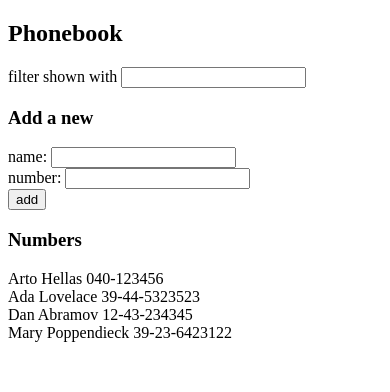
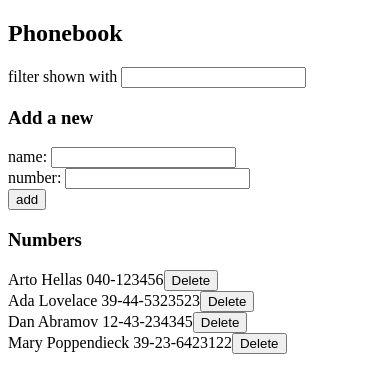
Before and after one commit to dancar528/fullStackOpen_Helsinki_U, a React (Create React App) app in the folder part2/forms/: page / in a window 390 px wide. Shown: the top 392 px of the page. Built offline with nearby package versions, Linux system fonts and the light colour scheme; data requests are answered from the project's data file.

Commit message:
2.17: Phonebook step9

```diff
--- a/part2/forms/src/components/App.js
+++ b/part2/forms/src/components/App.js
@@ -38,7 +38,6 @@ const App = () => {
             return;
         }
         const newPerson = {
-            ...persons,
             name: newName,
             number: newNumber
         };
@@ -48,6 +47,24 @@ const App = () => {
                 setNewName('');
                 setNewNumber('');
             });
+    };
+
+    const handleRemovePerson = (event) => {
+        const personName = event.target.attributes.name.value;
+        const confirmRemove = window.confirm(`Delete ${personName}?`);
+        if (!confirmRemove) return;
+
+        const personId = event.target.attributes.id.value;
+        const selectedIndex = persons.findIndex(person =>
+                person.id === parseInt(personId)
+            );
+        PersonService.remove(personId)
+            .then(_ => {
+                setPersons(persons.filter((_, i) => i !== selectedIndex));
+            })
+            .catch(error =>
+                alert(`Fail to remove ${personName}.`)
+            );
     };
 
     return (
@@ -61,7 +78,10 @@ const App = () => {
                 handleNumberChange={handleNumberChange}
                 handleFormSubmit={handleFormSubmit} />
             <h3>Numbers</h3>
-            <Persons search={newSearch} persons={persons} />
+            <Persons
+                search={newSearch}
+                persons={persons}
+                handleRemovePerson={handleRemovePerson} />
         </div>
     );
 };
--- /dev/null
+++ b/part2/forms/src/components/Person.js
@@ -0,0 +1,13 @@
+import React from 'react';
+
+const Person = ({ name, number, id, handleRemovePerson }) => (
+    <div>
+        <span>{name} {number}</span>
+        <button
+            id={id}
+            name={name}
+            onClick={handleRemovePerson}>Delete</button>
+    </div>
+);
+
+export default Person;
--- a/part2/forms/src/components/Persons.js
+++ b/part2/forms/src/components/Persons.js
@@ -1,13 +1,19 @@
 import React from 'react';
+import Person from './Person';
 
-const Persons = ({ search, persons }) => {
+const Persons = ({ search, persons, handleRemovePerson }) => {
     const personsFilter = search
         ? persons.filter(person =>
             person.name.toLowerCase().indexOf(search.toLowerCase()) !== -1
         )
         : persons;
     return personsFilter.map((person, index) =>
-        <div key={index}>{person.name} {person.number}</div>
+        <Person
+            key={index}
+            name={person.name}
+            number={person.number}
+            id={person.id}
+            handleRemovePerson={handleRemovePerson} />
     );
 };
 
--- a/part2/forms/src/services/persons.js
+++ b/part2/forms/src/services/persons.js
@@ -12,4 +12,11 @@ const create = newPerson => {
     return request.then(response => response.data);
 };
 
-export default { getAll, create };
+const remove = (personId) => {
+    const request = axios.delete(`${baseUrl}/${personId}`);
+    return request.then(response => {
+        console.log('remove response', response)
+    })
+};
+
+export default { getAll, create, remove };
```
